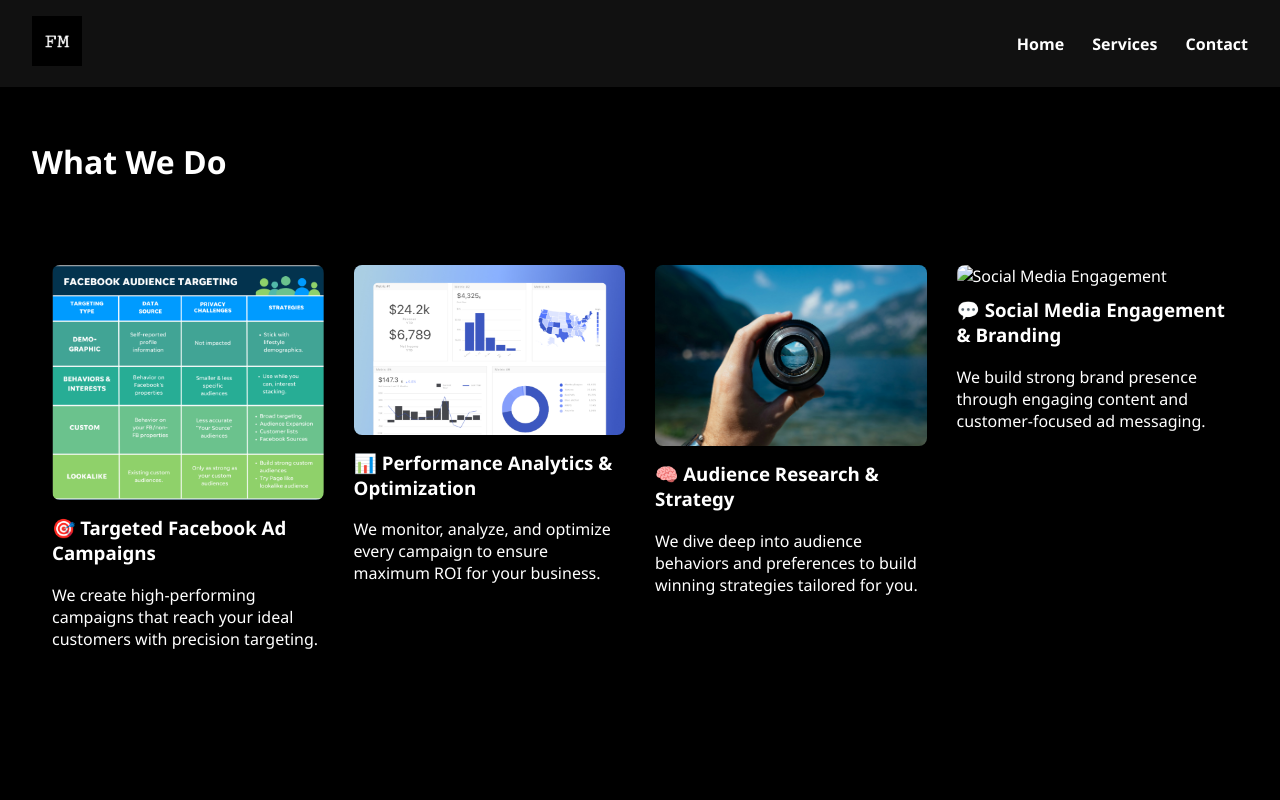
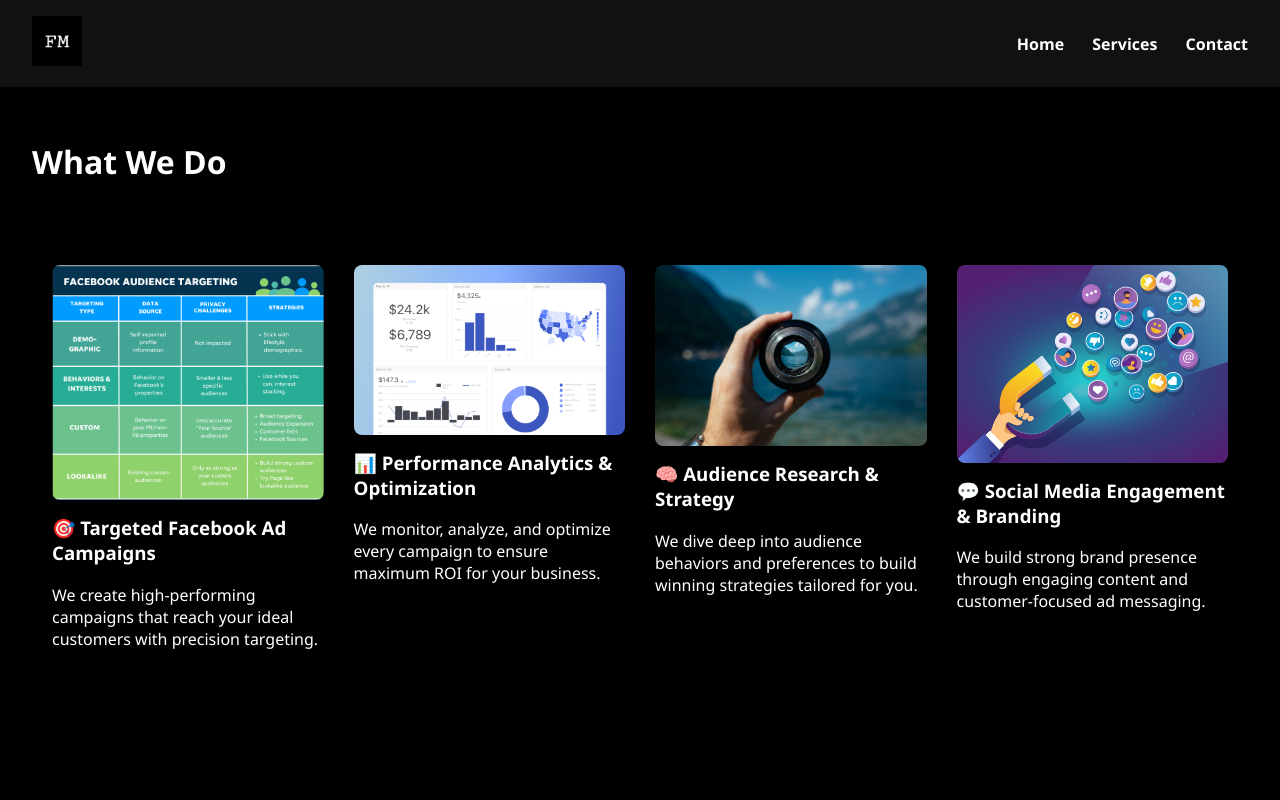
Before and after one commit to minecraftmuselk/FMfluence, a plain HTML site: page services/index.html in a window 1280 px wide. Shown: the top 800 px of the page. Drawn offline with Linux system fonts and the light colour scheme.

Commit message:
Added social media engagement image

```diff
--- a/services/index.html
+++ b/services/index.html
@@ -43,7 +43,7 @@
     </div>
 
     <div class="service-card">
-      <img src="/assets/images/branding.jpg" alt="Social Media Engagement">
+      <img src="/assets/images/services4.jpeg" alt="Social Media Engagement">
       <h3>💬 Social Media Engagement & Branding</h3>
       <p>We build strong brand presence through engaging content and customer-focused ad messaging.</p>
     </div>
```
Also changed, not shown: assets/images/services4.jpeg (added).
